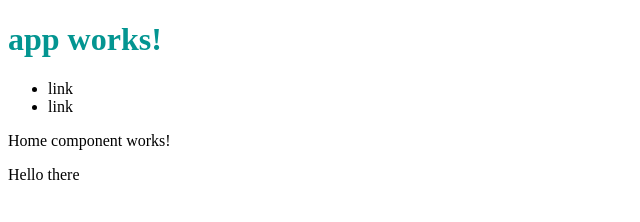
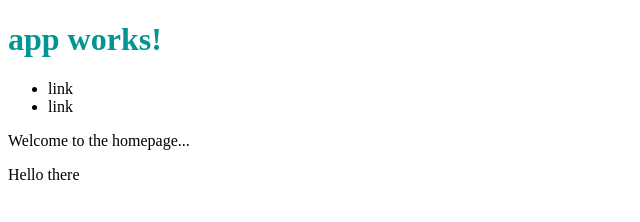
Before and after one commit to emelietejohansson/angular2-tutorial, an Angular app in the folder directory-app/: page / in a window 1280 px wide. Shown: the top 222 px of the page, without its empty margins (0-640 px from the left). Built offline with nearby package versions, Linux system fonts and the light colour scheme.

Commit message:
Introduction to databinding

```diff
--- a/directory-app/src/app/home/home.component.html
+++ b/directory-app/src/app/home/home.component.html
@@ -1,4 +1,4 @@
 <p>
-  Home component works!
+  {{homeTitle}}
 </p>
 <ng-content></ng-content>
--- a/directory-app/src/app/home/home.component.ts
+++ b/directory-app/src/app/home/home.component.ts
@@ -7,6 +7,7 @@ import { Component, OnInit } from '@angular/core';
 })
 export class HomeComponent implements OnInit {
 
+    homeTitle = "Welcome to the homepage...";
     constructor() { }
 
       ngOnInit() {
```
Lines whose indentation alone changed are shown as unchanged.
